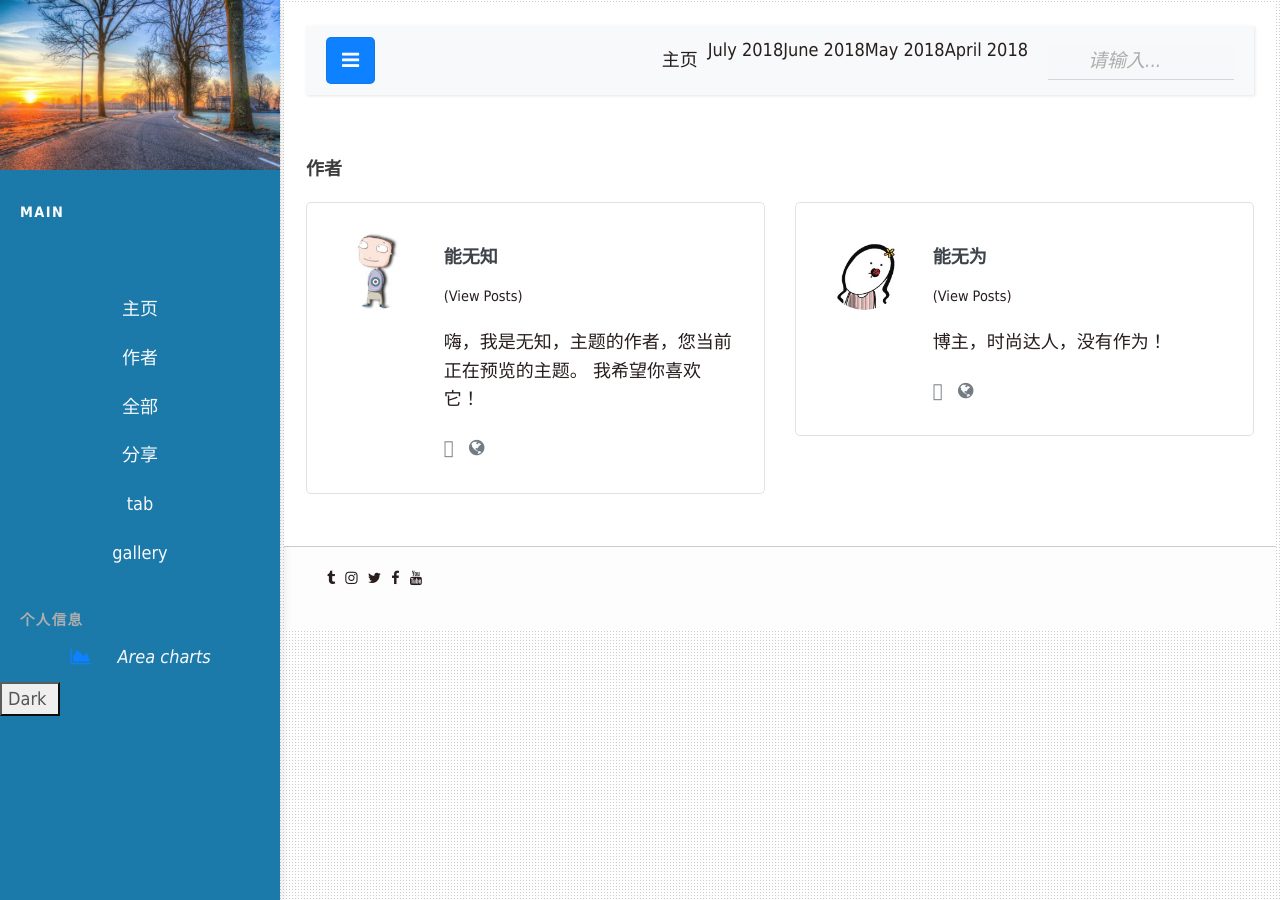
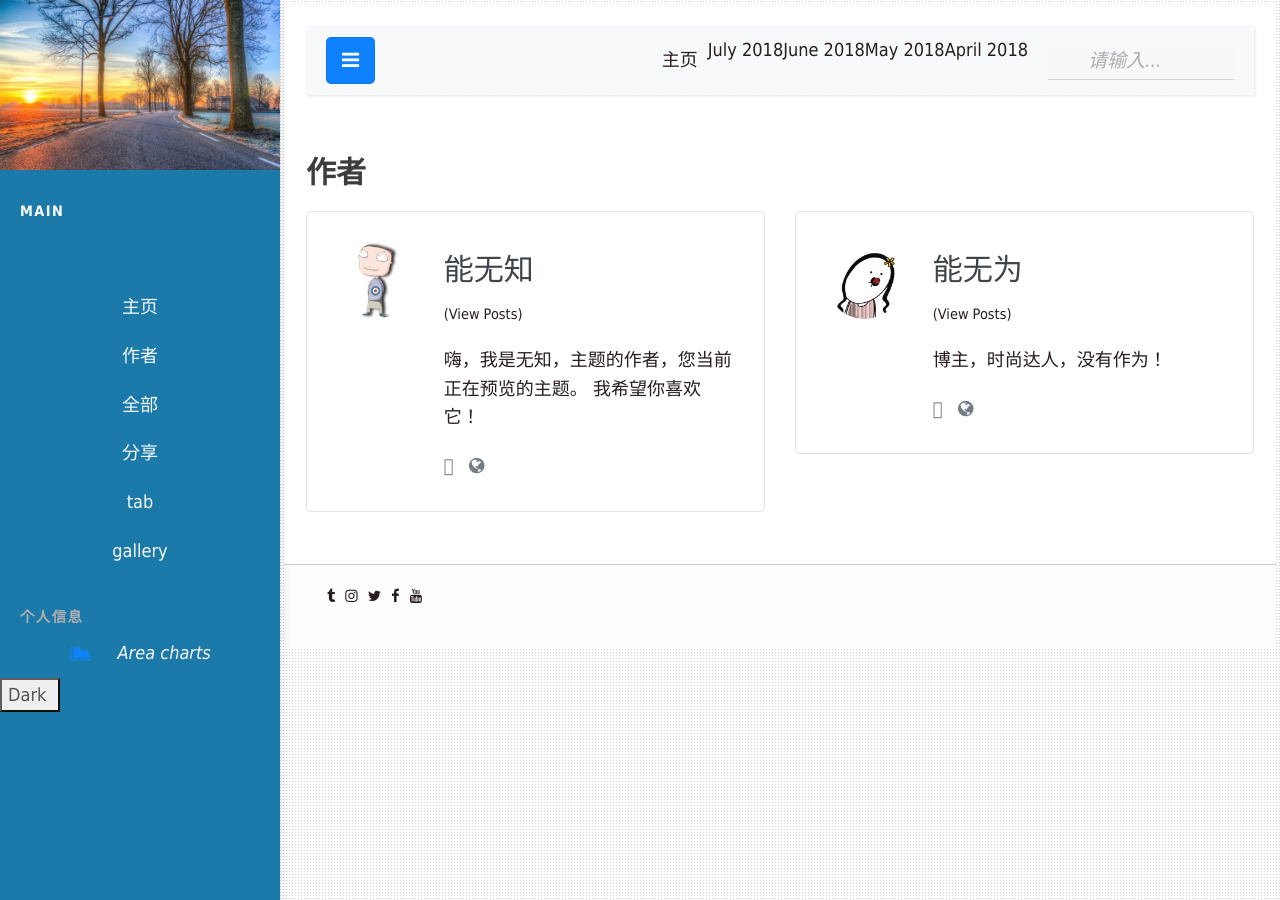
Before and after one commit to nengwuzhi/nengwuzhi.github.ioce, a Jekyll site: the page built from pages/authors-list.html, in a window 1280 px wide. Built offline with Jekyll 4.4.1, drawn with Linux system fonts in a browser that asks for light colours; nearby versions of some CDN libraries; comment, search, counter and statistics services are not loaded.

Commit message:
Update head.html

```diff
--- a/_includes/head.html
+++ b/_includes/head.html
@@ -9,10 +9,7 @@
  <!--<link rel="stylesheet" href="https://stackpath.bootstrapcdn.com/bootstrap/4.3.1/css/bootstrap.min.css" integrity="sha384-ggOyR0iXCbMQv3Xipma34MD+dH/1fQ784/j6cY/iJTQUOhcWr7x9JvoRxT2MZw1T" crossorigin="anonymous">-->
 <link rel="stylesheet" href="{{site.baseurl}}/css/bootstrap-toc.css">
 
-	<!-- fancybox灯箱 -->
-	<link rel="stylesheet" href="https://cdn.jsdelivr.net/gh/fancyapps/fancybox@3.5.7/dist/jquery.fancybox.min.css" />
-<link rel="stylesheet" href="{{site.baseurl}}/css/gallery_style.css">
-<link rel="stylesheet" href="{{site.baseurl}}/css/responsive.css">
+
 <!-- font -->
 <link rel="stylesheet" href="https://cdn.bootcss.com/font-awesome/4.7.0/css/font-awesome.min.css">
 <link rel='stylesheet' href='https://cdnjs.cloudflare.com/ajax/libs/material-design-iconic-font/2.2.0/css/material-design-iconic-font.min.css'>
```
